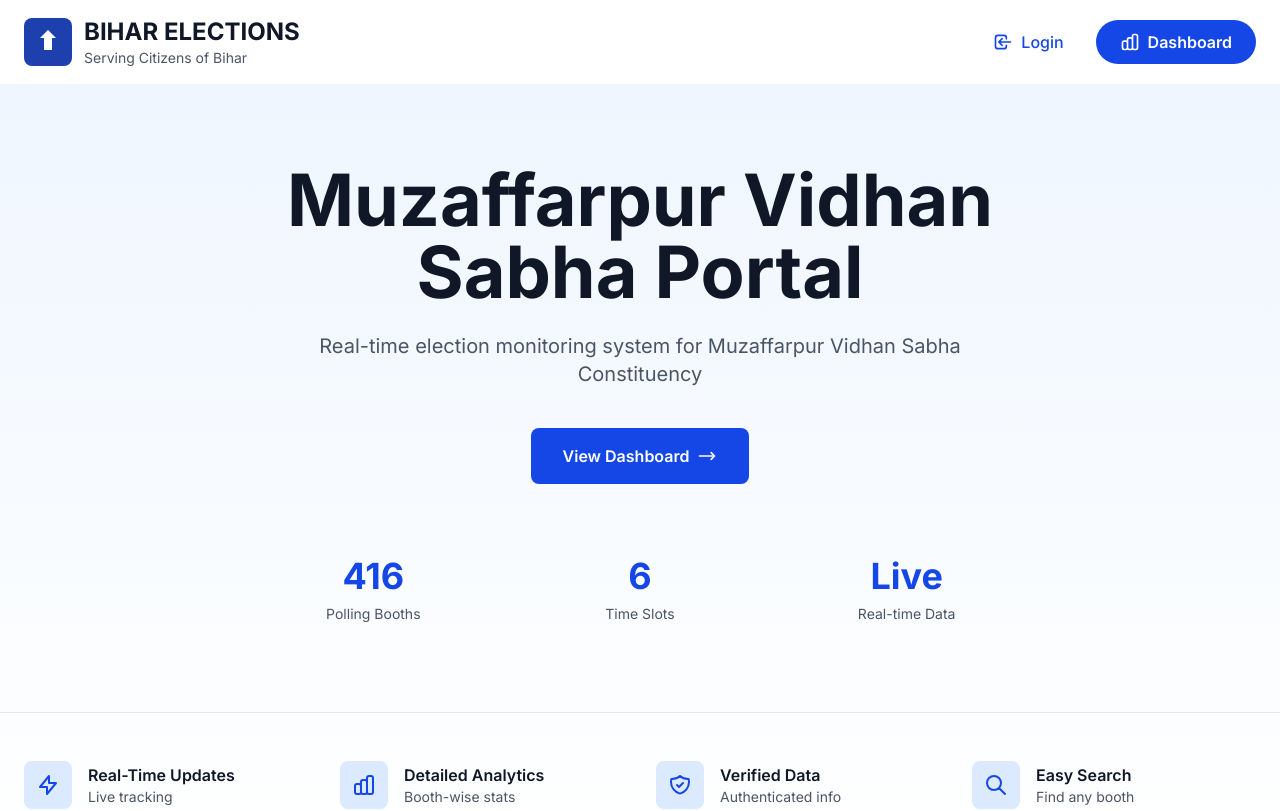
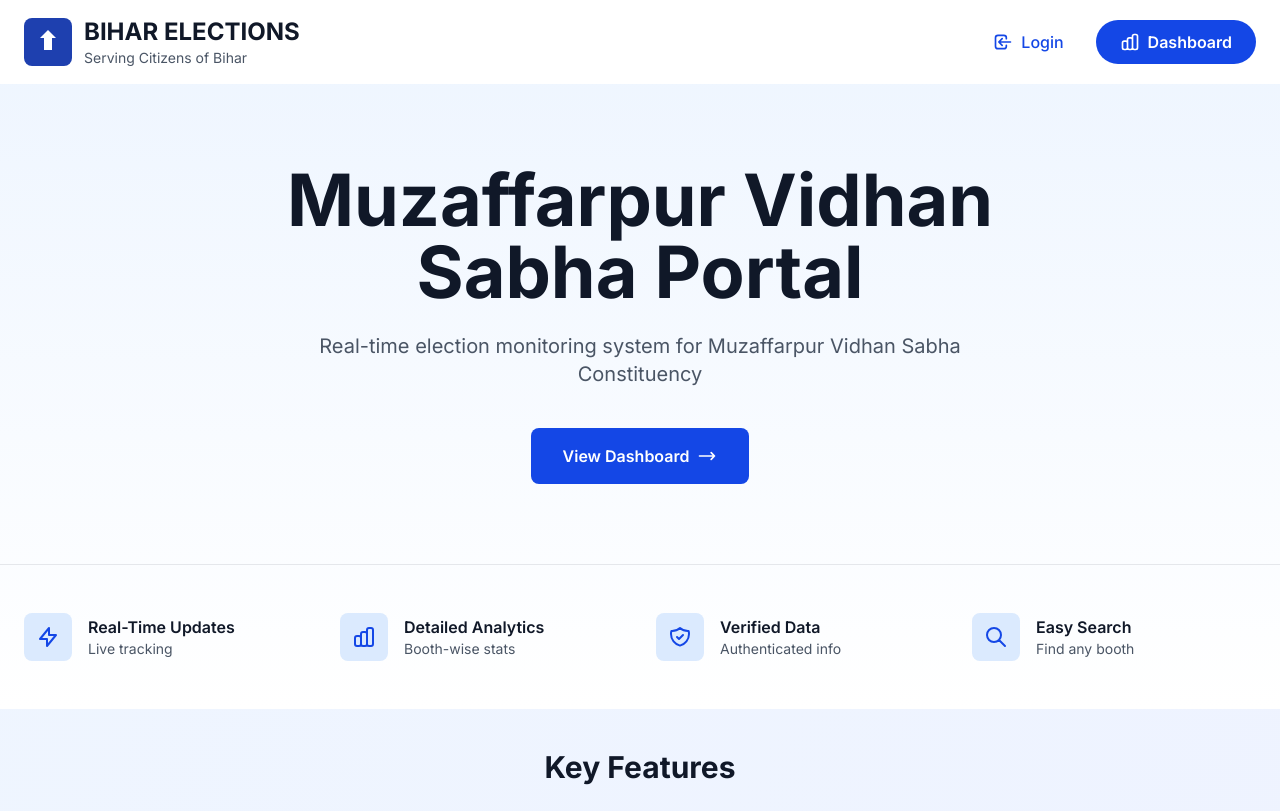
Before and after one commit to Rutetid/Bihar_Election_portal, a React (Vite) app: page / in a window 1280 px wide. Shown: the top 811 px of the page. Built offline with nearby package versions, Linux system fonts and the light colour scheme.

Commit message:
made landing page minimal

```diff
--- a/src/components/Home.jsx
+++ b/src/components/Home.jsx
@@ -37,24 +37,6 @@ const Home = () => {
                 />
               </svg>
             </Link>
-
-            {/* Feature Stats */}
-            <div className="grid grid-cols-3 gap-8 mt-16 max-w-3xl mx-auto py-2">
-              <div className="text-center">
-                <div className="text-4xl font-bold text-blue-700 mb-2">416</div>
-                <div className="text-sm text-gray-600">Polling Booths</div>
-              </div>
-              <div className="text-center">
-                <div className="text-4xl font-bold text-blue-700 mb-2">6</div>
-                <div className="text-sm text-gray-600">Time Slots</div>
-              </div>
-              <div className="text-center">
-                <div className="text-4xl font-bold text-blue-700 mb-2">
-                  Live
-                </div>
-                <div className="text-sm text-gray-600">Real-time Data</div>
-              </div>
-            </div>
           </div>
         </div>
 
--- a/src/components/Navbar.jsx
+++ b/src/components/Navbar.jsx
@@ -43,7 +43,7 @@ const Navbar = () => {
                 </span>
               </div>
 
-              {/* Officer Navigation Links */}
+              {/* Officer Navigation Links
               {user?.role === "presiding-officer" && (
                 <div className="flex items-center gap-2">
                   <Link
@@ -59,7 +59,7 @@ const Navbar = () => {
                     My Booth
                   </Link>
                 </div>
-              )}
+              )} */}
 
               <button
                 onClick={handleLogout}
```
